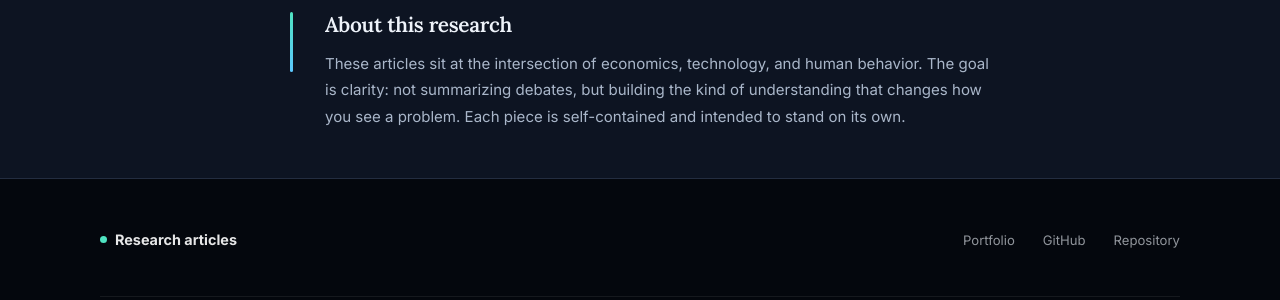
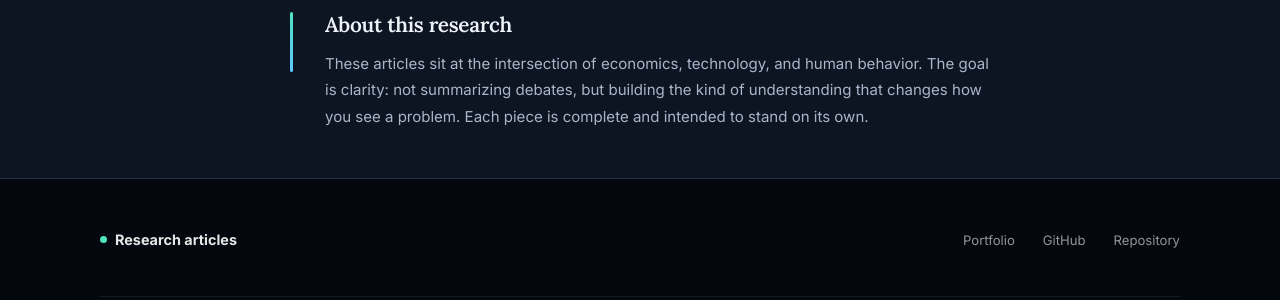
Before and after one commit to fawad-liaqat/Research-Articles, a Jekyll site: the page index.html, which Jekyll copies as it is, in a window 1280 px wide and 900 px high, scrolled down 719 px. Shown: the part 495-795 px from the top of the window. Built offline with Jekyll 4.4.1, drawn with Linux system fonts in a browser that asks for light colours.

Commit message:
Apply final check fixes: wording, draft status and source notes
Co-Authored-By: Claude Opus 5.5 <noreply@anthropic.com>
Claude-Session: https://claude.ai/code/session_01V6hxSvXcQ61Cp2QMRXaYcV

```diff
--- a/articles/behavioral-last-mile/index.html
+++ b/articles/behavioral-last-mile/index.html
@@ -187,7 +187,7 @@
       <div class="abstract">
         <div class="abstract-label">Abstract</div>
         <p><strong>Background:</strong> In FY26 digital channels carried 92% of Pakistan's retail payments by count, and Raast moved 2,755 million transactions, more than twice the year before [<a class="cite" href="#ref-1">1, p. 7</a>; <a class="cite" href="#ref-1">1, p. 31</a>]. By value, though, only 38% of retail payments were digital [<a class="cite" href="#ref-1">1, p. 7</a>], and only 27% of adults had an account in the latest global survey [<a class="cite" href="#ref-2">2, p. 298</a>]. The rails are built. Most people are not on them.</p>
-        <p><strong>Methods:</strong> A comparative case study using the State Bank's Annual Payment Systems Review FY 2025-26, the World Bank's Global Findex 2025, press reports of the Karandaaz Financial Inclusion Survey 2024, and official releases on India's UPI. India and Kenya serve as comparison cases.</p>
+        <p><strong>Methods:</strong> A comparative case study using the State Bank's Annual Payment Systems Review FY 2025-26, the World Bank's Global Findex 2025, the Karandaaz Financial Inclusion Survey 2024, and official releases on India's UPI. India and Kenya serve as comparison cases.</p>
         <p><strong>Results:</strong> The first barrier is access: most adults have no account, and among those who do, about 90% already pay digitally [<a class="cite" href="#ref-2">2, p. 167</a>]. Behind access sit three barriers that shape how much people use the rail once they are on it: trust (among excluded adults, 52% to 63% trust banks and mobile money services, against over 90% of the included [<a class="cite" href="#ref-3">3, p. 27</a>]), incentives (merchant payments are 6.6% of Raast volume, my calculation from [<a class="cite" href="#ref-1">1, p. 31</a>]), and design and literacy (a 65 point gender gap in phone ownership [<a class="cite" href="#ref-2">2, p. 25</a>]).</p>
         <p><strong>Conclusions:</strong> Five proposals, ordered access first, then use: target account opening among women and rural adults, publish and review merchant fees on small payments, build a basic phone route into Raast, pay agents for helping customers pay digitally, and set Urdu first design standards. These are proposals to test, not proven remedies.</p>
         <div class="keywords"><strong>Keywords:</strong> digital payments, financial inclusion, behavioral economics, Pakistan, Raast, cash persistence, UPI, M-Pesa</div>
--- a/index.html
+++ b/index.html
@@ -615,7 +615,7 @@
             These articles sit at the intersection of economics, technology, and
             human behavior. The goal is clarity: not summarizing debates, but
             building the kind of understanding that changes how you see a
-            problem. Each piece is self-contained and intended to stand on its
+            problem. Each piece is complete and intended to stand on its
             own.
           </p>
         </div>
```
